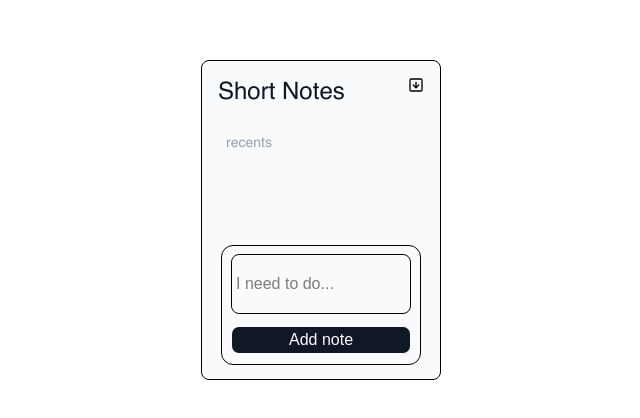
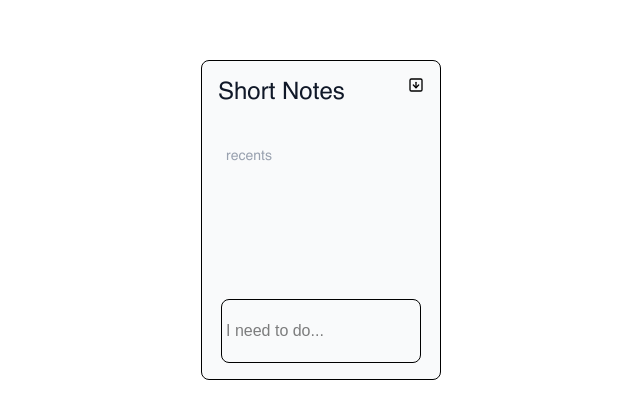
Before and after one commit to Yushank/card-components, a Next.js app: page / in a window 1280 px wide. Shown: the part 180-598 px from the top of the page, without its empty margins (319-959 px from the left). Built offline with nearby package versions, Linux system fonts and the light colour scheme.

Commit message:
Note adding animation, changed key to date which makes each note's key unique and that helps in animation. Changed layout, removed add button, Changed date to date.now()

```diff
--- a/package.json
+++ b/package.json
@@ -10,6 +10,7 @@
   },
   "dependencies": {
     "lucide-react": "^1.8.0",
+    "motion": "^12.38.0",
     "next": "16.2.3",
     "react": "19.2.4",
     "react-dom": "19.2.4"
--- a/src/app/components/ShortnoteCard.tsx
+++ b/src/app/components/ShortnoteCard.tsx
@@ -8,9 +8,10 @@ import {
   SquareArrowUp,
 } from "lucide-react";
 import React, { useEffect, useState } from "react";
+import { motion } from "motion/react";
 
 export const ShortnoteCard = () => {
-  const [notes, setNotes] = useState<{ text: string; createdAt: Date }[]>([]);
+  const [notes, setNotes] = useState<{ text: string; date: number }[]>([]);
   const [input, setInput] = useState("");
   const [isMenuActive, setIsMenuActive] = useState(false);
   const [isHovered, setIsHovered] = useState<number | null>(null);
@@ -19,7 +20,8 @@ export const ShortnoteCard = () => {
 
   function addNotes() {
     if (!input.trim()) return; //no input then return
-    setNotes((prev) => [...prev, { text: input, createdAt: new Date() }]);
+    const newNote = { text: input, date: Date.now() };
+    setNotes((prev) => [...prev, newNote]);
     setInput(""); //clear input
   }
 
@@ -60,7 +62,7 @@ export const ShortnoteCard = () => {
     <div>
       {/* Menu is not active */}
       {!isMenuActive ? (
-        <div className="flex flex-col items-center bg-gray-50 border border-black rounded-lg h-80 w-60 p-2">
+        <div className="flex flex-col items-center bg-gray-50 border border-black rounded-lg h-80 w-60 p-2 justify-between">
           {/* HEADING */}
           <div className="p-2 w-full flex justify-between">
             <p className="text-2xl font-helvetica font-medium text-gray-900">
@@ -77,23 +79,31 @@ export const ShortnoteCard = () => {
             <p className="text-sm font-helvetica font-light text-gray-400">
               recents
             </p>
-            <div className="flex flex-col gap-2 h-15 w-full overflow-hidden">
+            <div className="flex flex-col justify-around h-20 w-full overflow-hidden">
               {notes.slice(-2).map((note, i) => (
-                <p
-                  className="flex text-sm font-helvetica font-light text-gray-900"
-                  key={i}
+                <motion.div
+                  className="flex text-sm font-helvetica font-light text-gray-900 bg-white/10 backdrop-blur-xl border border-white/20 rounded-md shadow-sm h-8"
+                  key={note.date}
+                  initial={{ scale: 0.8, opacity: 0 }}
+                  animate={{ scale: 1, opacity: 1 }}
+                  exit={{ scale: 0.8, opacity: 0 }}
+                  transition={{
+                    type: "spring",
+                    stiffness: 260,
+                    damping: 20,
+                  }}
                 >
                   <Dot className="text-gray-900 shrink-0" />{" "}
                   <span className="truncate min-w-0">{note.text}</span>
-                </p>
+                </motion.div>
               ))}
             </div>
           </div>
 
           {/* INPUT BOX */}
-          <div className="flex flex-col items-center border rounded-xl h-30 w-50">
+          <div className="flex flex-col items-center h-20 w-50">
             <input
-              className="border rounded-lg h-15 w-45 m-2 p-1"
+              className="border rounded-lg h-20 w-full m-2 p-1"
               type="text"
               value={input}
               onChange={(e) => setInput(e.target.value)}
@@ -102,12 +112,12 @@ export const ShortnoteCard = () => {
               }}
               placeholder="I need to do..."
             ></input>
-            <button
+            {/* <button
               className="rounded-lg w-45 h-7 bg-gray-900 text-gray-50 mt-1 border cursor-pointer"
               onClick={addNotes}
             >
               Add note
-            </button>
+            </button> */}
           </div>
         </div>
       ) : //Menu is active
@@ -170,9 +180,11 @@ export const ShortnoteCard = () => {
               {/* note date */}
               <p className="text-gray-400 text-xs">
                 {openedNote !== null
-                  ? notes[openedNote].createdAt.toLocaleString("en-In", {
-                      dateStyle: "medium",
-                      timeStyle: "short",
+                  ? new Date(notes[openedNote].date).toLocaleString("en-IN", {
+                      day: "2-digit",
+                      month: "short",
+                      hour: "2-digit",
+                      minute: "2-digit",
                     })
                   : ""}
               </p>
```
Also changed, not shown: 1 other file (tests, documents, lock files or other folders).
